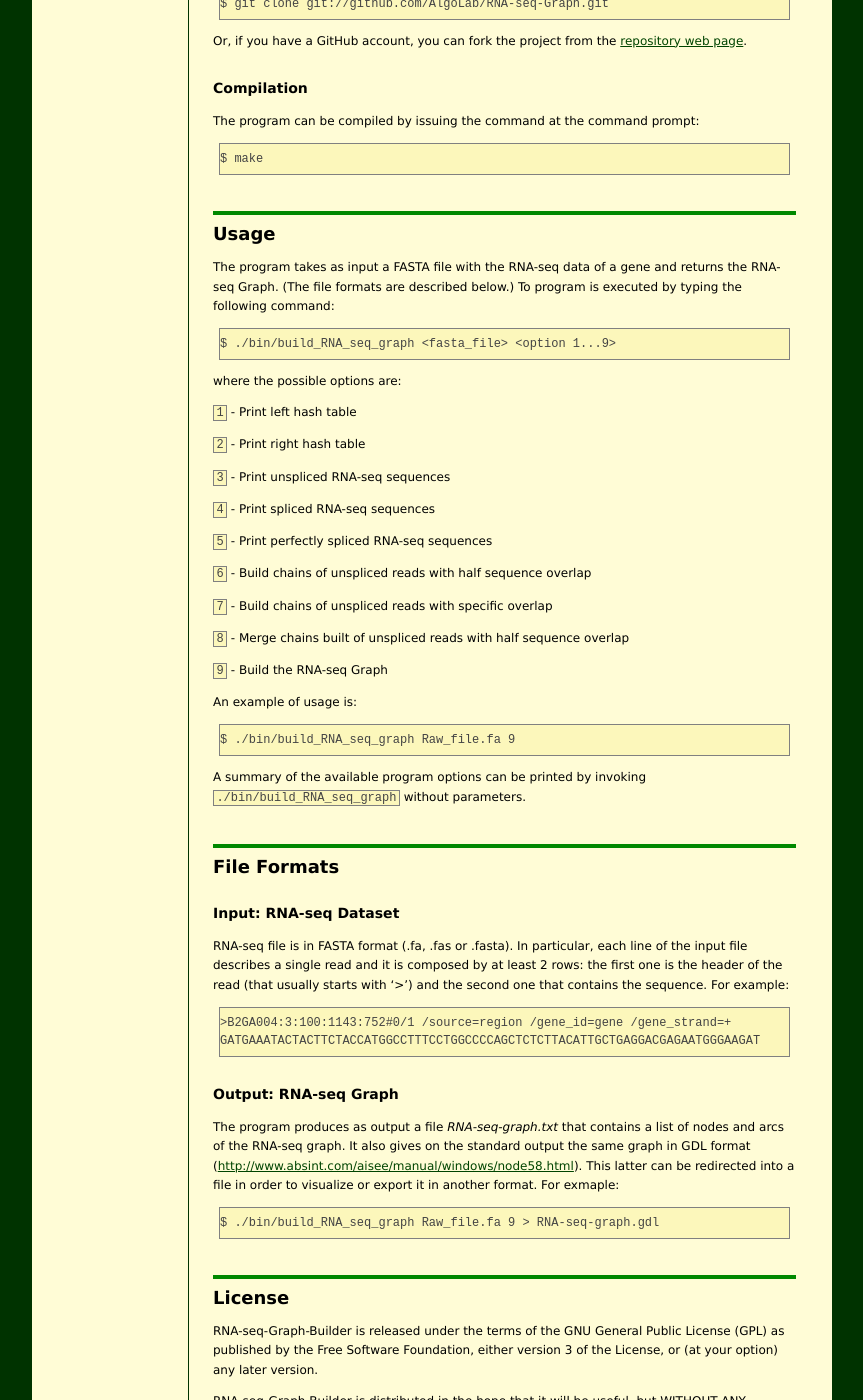
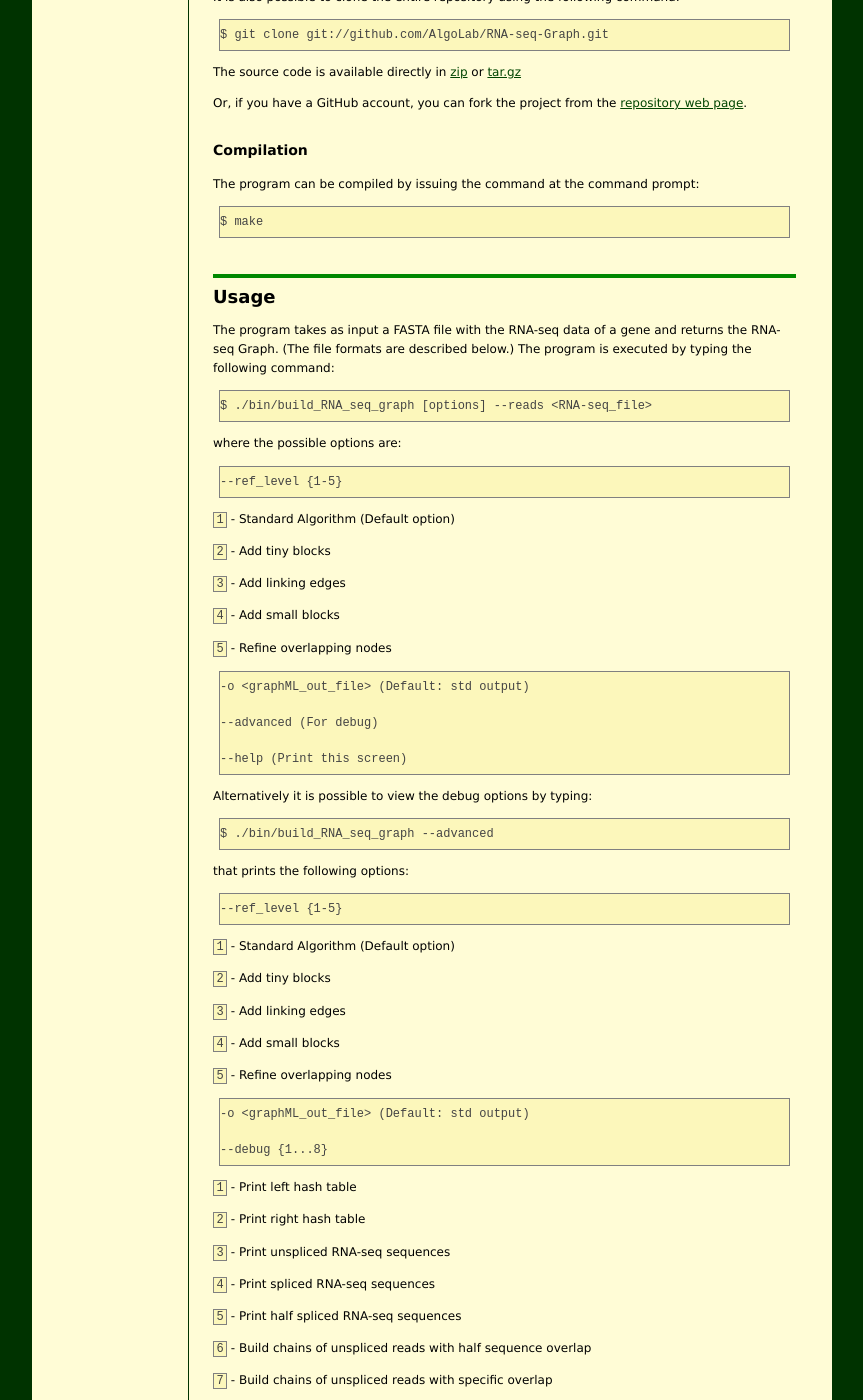
Before and after one commit to AlgoLab/RNA-seq-Graph, a Jekyll site: the page built from index.markdown, in a window 1280 px wide and 1400 px high, scrolled down 746 px. Shown: the whole window, without its empty margins (96-959 px from the left). Built offline with Jekyll 4.4.1, drawn with Linux system fonts in a browser that asks for light colours; some of the changed text lies outside the part shown.

Commit message:
Page updated to tag v2.0.0

```diff
--- a/index.markdown
+++ b/index.markdown
@@ -27,7 +27,9 @@
 by [Stefano Beretta](http://bimib.disco.unimib.it/index.php/Beretta_Stefano)
 
 
-Current release: **1.0.0** (May 19, 2011)
+Current release: **2.0.0** (November 3, 2011)
+
+Direct download: [zip](https://github.com/AlgoLab/RNA-seq-Graph/zipball/v2.0.0) - [tar.gz](https://github.com/AlgoLab/RNA-seq-Graph/tarball/v2.0.0)
 
 
 ------------------------------------------------------------------------
@@ -65,6 +67,9 @@
 
     $ git clone git://github.com/AlgoLab/RNA-seq-Graph.git
 
+The source code is available directly in [zip](https://github.com/AlgoLab/RNA-seq-Graph/zipball/v2.0.0)
+or [tar.gz](https://github.com/AlgoLab/RNA-seq-Graph/tarball/v2.0.0)
+
 Or, if you have a GitHub account, you can fork the project from the
 [repository web page](https://github.com/AlgoLab/RNA-seq-Graph).
 
@@ -81,33 +86,71 @@
 
 The program takes as input a FASTA file with the RNA-seq data of a gene
 and returns the RNA-seq Graph. (The file formats are described below.)
-To program is executed by typing the following command:
+The program is executed by typing the following command:
 
-    $ ./bin/build_RNA_seq_graph <fasta_file> <option 1...9>
+    $ ./bin/build_RNA_seq_graph [options] --reads <RNA-seq_file>
 
 where the possible options are:
 
-`1` - Print left hash table
+    --ref_level {1-5}
 
-`2` - Print right hash table
+ `1` - Standard Algorithm (Default option)
 
-`3` - Print unspliced RNA-seq sequences
+ `2` - Add tiny blocks
 
-`4` - Print spliced RNA-seq sequences
+ `3` - Add linking edges
 
-`5` - Print perfectly spliced RNA-seq sequences
+ `4` - Add small blocks
 
-`6` - Build chains of unspliced reads with half sequence overlap
+ `5` - Refine overlapping nodes
 
-`7` - Build chains of unspliced reads with specific overlap
+    -o <graphML_out_file> (Default: std output)
 
-`8` - Merge chains built of unspliced reads with half sequence overlap
+    --advanced (For debug)
 
-`9` - Build the RNA-seq Graph
+    --help (Print this screen)
+
+Alternatively it is possible to view the debug options by typing:
+
+    $ ./bin/build_RNA_seq_graph --advanced
+
+that prints the following options:
+
+    --ref_level {1-5}
+
+ `1` - Standard Algorithm (Default option)
+
+ `2` - Add tiny blocks
+
+ `3` - Add linking edges
+
+ `4` - Add small blocks
+
+ `5` - Refine overlapping nodes
+
+    -o <graphML_out_file> (Default: std output)
+
+    --debug {1...8}
+
+ `1` - Print left hash table
+
+ `2` - Print right hash table
+
+ `3` - Print unspliced RNA-seq sequences
+
+ `4` - Print spliced RNA-seq sequences
+
+ `5` - Print half spliced RNA-seq sequences
+
+ `6` - Build chains of unspliced reads with half sequence overlap
+
+ `7` - Build chains of unspliced reads with specific overlap
+
+ `8` - Merge chains built of unspliced reads with half sequence overlap
 
 An example of usage is:
 
-    $ ./bin/build_RNA_seq_graph Raw_file.fa 9
+    $ ./bin/build_RNA_seq_graph --reads Raw_file.fa -o Out_file
 
 A summary of the available program options can be printed by invoking
 `./bin/build_RNA_seq_graph` without parameters.
@@ -128,13 +171,21 @@
 
 ### Output: RNA-seq Graph ###
 
-The program produces as output a file _RNA-seq-graph.txt_ that contains
-a list of nodes and arcs of the RNA-seq graph. It also gives on the
-standard output the same graph in GDL format (<http://www.absint.com/aisee/manual/windows/node58.html>).
-This latter can be redirected into a file in order to visualize or export it in another format.
+The program produces as output a file in _txt_ format that contains
+a list of nodes and arcs of the RNA-seq graph. It also gives as output
+the same graph in _GDL_ format (<http://www.absint.com/aisee/manual/windows/node58.html>).
+It also print on standard output the graph in GraphML format; this latter can be
+redirected into a file in order to visualize or export it.
+By default the files are _RNA-seq-graph.txt_ and _RNA-seq-graph.gdl_ .
 For exmaple:
 
-    $ ./bin/build_RNA_seq_graph Raw_file.fa 9 > RNA-seq-graph.gdl
+    $ ./bin/build_RNA_seq_graph --reads Raw_file.fa > RNA-seq-graph.graphml
+
+If the option `-o` is specified the 3 files will have the specified name:
+
+    $ ./bin/build_RNA_seq_graph --reads Raw_file.fa -o Out-file
+
+generates _Out-file.txt_, _Out-file.gdl_ and _Out-file.graphml_.
 
 ## License ##
 
```
